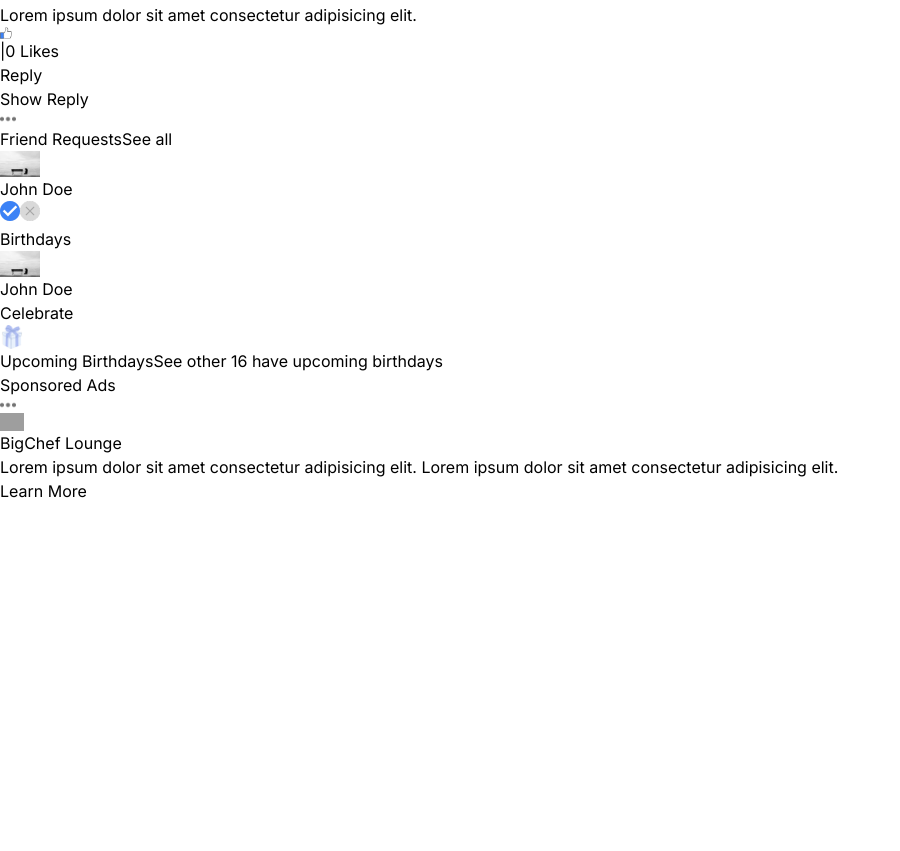
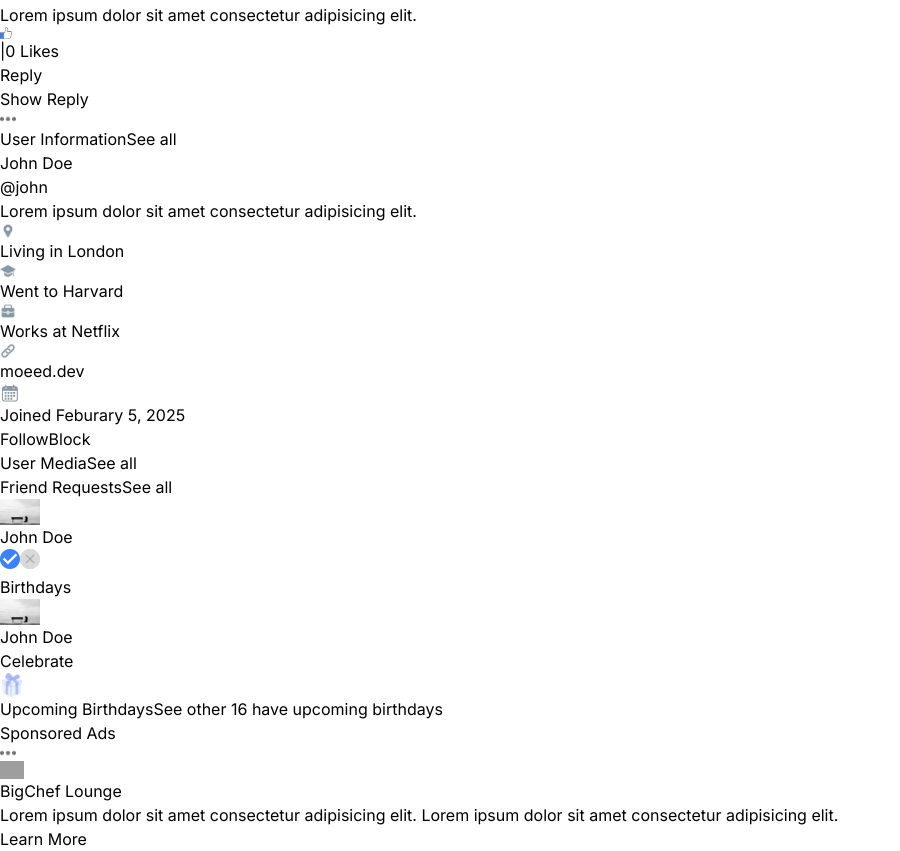
Before and after one commit to moeedrafi/social-media-app, a Next.js app: page / in a window 1280 px wide. Shown: the part 4067-4918 px from the top of the page, without its empty margins (0-900 px from the left). Before the commit the page ends 4570 px from the top, so only its background shows below. Built offline with nearby package versions, Linux system fonts and the light colour scheme; no server answers; grey boxes are pictures that could not be loaded.

Commit message:
feat: User Info Design

```diff
--- a/src/components/rightMenu/RightMenu.tsx
+++ b/src/components/rightMenu/RightMenu.tsx
@@ -1,10 +1,14 @@
 import Ad from "@/components/Ad";
+import UserInfo from "@/components/rightMenu/UserInfo";
+import UserMedia from "@/components/rightMenu/UserMedia";
 import Birthdays from "@/components/rightMenu/Birthdays";
 import FriendRequests from "@/components/rightMenu/FriendRequests";
 
 const RightMenu = () => {
   return (
     <div className="flex flex-col gap-6">
+      <UserInfo />
+      <UserMedia />
       <FriendRequests />
       <Birthdays />
       <Ad size="md" />
--- /dev/null
+++ b/src/components/rightMenu/UserInfo.tsx
@@ -0,0 +1,63 @@
+import Image from "next/image";
+import Link from "next/link";
+
+const UserInfo = () => {
+  return (
+    <div className="p-4 bg-white shadow-md rounded-lg text-sm flex flex-col gap-4">
+      <div className="flex justify-between items-center font-medium">
+        <span className="text-gray-500">User Information</span>
+        <Link href="/" className="text-blue-500 text-xs">
+          See all
+        </Link>
+      </div>
+
+      <div className="flex flex-col gap-4 text-gray-500">
+        <div className="flex items-center gap-2">
+          <h1 className="text-xl text-black">John Doe</h1>
+          <span className="text-sm">@john</span>
+        </div>
+
+        <p>Lorem ipsum dolor sit amet consectetur adipisicing elit.</p>
+
+        <div className="flex items-center gap-2">
+          <Image src="/map.png" alt="map" width={16} height={16} />
+          <span>Living in London</span>
+        </div>
+
+        <div className="flex items-center gap-2">
+          <Image src="/school.png" alt="school" width={16} height={16} />
+          <span>Went to Harvard</span>
+        </div>
+
+        <div className="flex items-center gap-2">
+          <Image src="/work.png" alt="work" width={16} height={16} />
+          <span>Works at Netflix</span>
+        </div>
+
+        <div className="flex items-center justify-between">
+          <div className="flex items-center gap-1">
+            <Image src="/link.png" alt="link" width={16} height={16} />
+            <Link href="/" className="text-blue-500 font-medium text-xs">
+              moeed.dev
+            </Link>
+          </div>
+
+          <div className="flex items-center gap-1">
+            <Image src="/date.png" alt="date" width={20} height={20} />
+            <span className="text-gray-400 text-xs">
+              Joined Feburary 5, 2025
+            </span>
+          </div>
+        </div>
+
+        <button className="w-full bg-blue-500 text-white text-sm rounded-md p-2">
+          Follow
+        </button>
+
+        <button className="text-red-400 text-xs self-end">Block</button>
+      </div>
+    </div>
+  );
+};
+
+export default UserInfo;
--- /dev/null
+++ b/src/components/rightMenu/UserMedia.tsx
@@ -0,0 +1,28 @@
+import Image from "next/image";
+import Link from "next/link";
+
+const UserMedia = () => {
+  return (
+    <div className="p-4 bg-white shadow-md rounded-lg text-sm flex flex-col gap-4">
+      <div className="flex justify-between items-center font-medium">
+        <span className="text-gray-500">User Media</span>
+        <Link href="/" className="text-blue-500 text-xs">
+          See all
+        </Link>
+      </div>
+
+      <div className="flex justify-between flex-wrap gap-4">
+        <div className="relative h-24 w-1/5">
+          <Image
+            src="/noCover.png"
+            alt=""
+            fill
+            className="object-cover rounded-md"
+          />
+        </div>
+      </div>
+    </div>
+  );
+};
+
+export default UserMedia;
```
Also changed, not shown: src/app/profile/[username]/page.tsx (added, +62 -0 lines).
